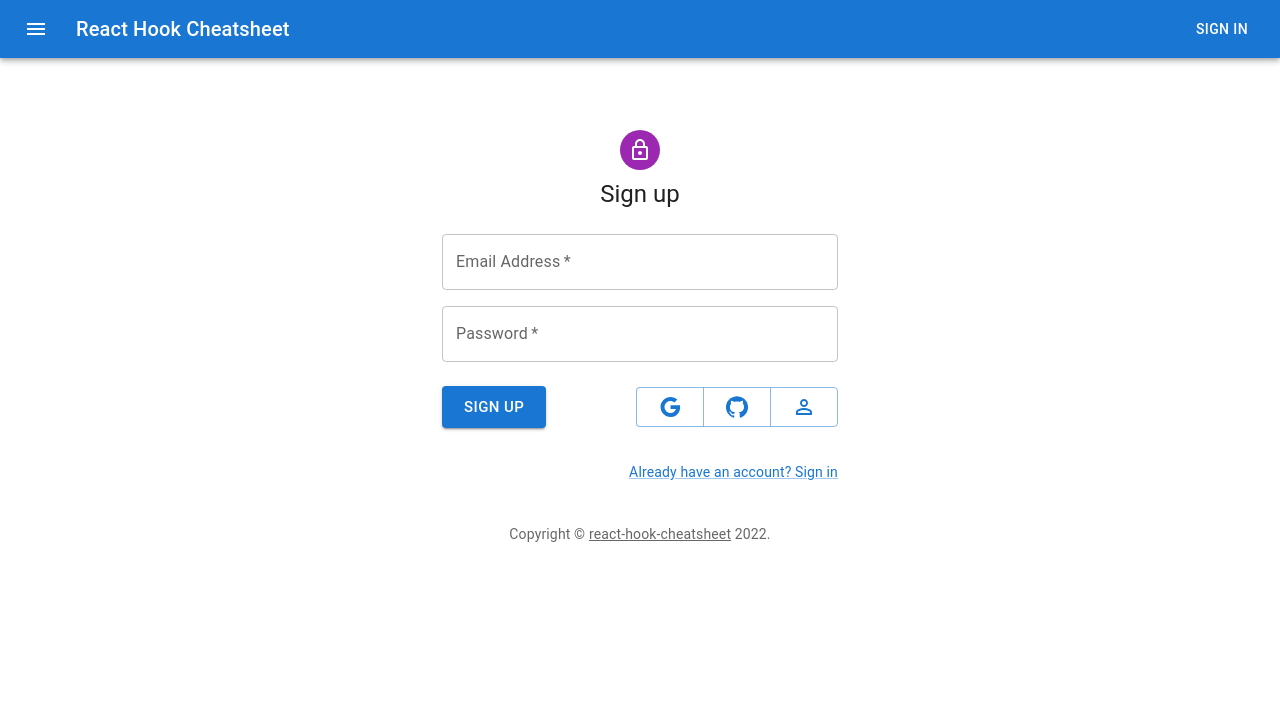
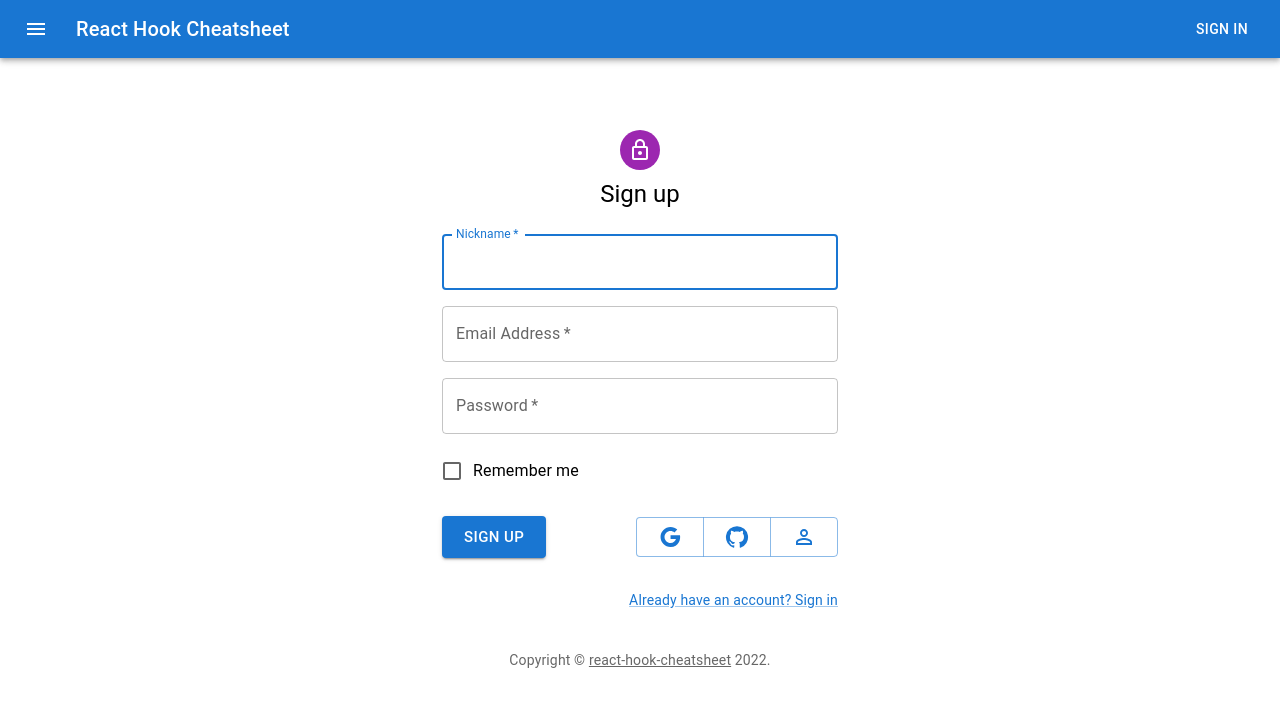
Before and after one commit to dr1verrr/react-hook-create, a React (Create React App) app: page /signup in a window 1280 px wide. Shown: the top 706 px of the page. Built offline with nearby package versions, Linux system fonts and the light colour scheme; no server answers.

Commit message:
refactor: onSubmit, add checkbox and UserName field

```diff
--- a/src/views/SignUp/SignUp.tsx
+++ b/src/views/SignUp/SignUp.tsx
@@ -4,53 +4,68 @@ import {
   Avatar,
   Box,
   Button,
+  Checkbox,
   Container,
-  CssBaseline,
+  FormControlLabel,
   Grid,
   TextField,
   Typography
 } from '@mui/material'
 import LinkMui from '@mui/material/Link'
-import { emailVerify } from 'app/actions'
-import { signup } from 'app/auth'
-import { useEffect } from 'react'
+import { reload, sendEmailVerification, updateProfile } from 'firebase/auth'
 import { useForm } from 'react-hook-form'
 import { Link } from 'react-router-dom'
 import { toast } from 'react-toastify'
+import * as yup from 'yup'
+
+import { signup } from 'app/auth'
+import { AuthButtons, Copyright } from 'components'
 import { errorHandler } from 'handlers'
-import * as yup from 'yup'
-import { AuthButtons, Copyright } from '../../components'
 
 const schema = yup.object().shape({
+  nickName: yup
+    .string()
+    .required('Nickname is a required field.')
+    .min(3, 'First Name must be at least 3 characters')
+    .max(30, 'First Name must be at most 30 characters')
+    .matches(/^[a-zA-Z0-9]+$/, 'This field cannot contain white space and special character'),
   email: yup.string().required('Email is a required field').email('Invalid email format').max(40),
   password: yup.string().required('Password is a required field').min(5).max(50)
 })
+
+type FormValues = {
+  nickName: string
+  email: string
+  password: string
+  remember: boolean
+}
 
 export default function SignUp() {
   const {
     register,
     handleSubmit,
+    watch,
     formState: { errors }
-  } = useForm({ resolver: yupResolver(schema) })
+  } = useForm<FormValues>({ resolver: yupResolver(schema) })
 
-  useEffect(() => {
-    console.log('Form errors', errors)
-  }, [errors])
+  const remember = watch('remember')
 
-  const onSubmit = ({ email, password }: any) => {
-    errorHandler(() => {
-      return signup(email, password).then((user) => {
-        toast(`User with email: ${user.email} successfully registered`, { type: 'success' })
-        emailVerify(user).then(() => {
-          toast('Sent email verification link. Please check your spam folder', { type: 'info' })
-        })
+  const onSubmit = ({ email, password, nickName }: FormValues) => {
+    errorHandler(async () => {
+      const user = await signup(email, password)
+      toast('Sign-up successfull.', { type: 'success' })
+      await updateProfile(user, { displayName: nickName })
+      reload(user)
+
+      await sendEmailVerification(user)
+      toast('Email verification sent! Please check your spam folder.', {
+        type: 'info'
       })
     })
   }
 
   return (
     <Container component='main' maxWidth='xs'>
-      <CssBaseline />
       <Box
         sx={{
           marginTop: 8,
@@ -67,7 +82,7 @@ export default function SignUp() {
         </Typography>
         <Box
           component='form'
-          autoComplete='true'
+          autoComplete={`${!!remember}`}
           noValidate
           onSubmit={handleSubmit(onSubmit)}
           sx={{ mt: 3 }}
@@ -76,12 +91,26 @@ export default function SignUp() {
             <Grid item xs={12}>
               <TextField
                 required
+                autoComplete='given-name'
+                fullWidth
+                id='nickName'
+                label='Nickname'
+                autoFocus
+                error={!!errors?.nickName}
+                helperText={errors?.nickName?.message}
+                {...register('nickName')}
+              />
+            </Grid>
+
+            <Grid item xs={12}>
+              <TextField
+                required
                 fullWidth
                 id='email'
                 type='email'
                 label='Email Address'
                 autoComplete='email'
-                error={Boolean(errors?.email?.message)}
+                error={!!errors?.email}
                 helperText={errors?.email?.message}
                 {...register('email')}
               />
@@ -94,9 +123,17 @@ export default function SignUp() {
                 type='password'
                 id='password'
                 autoComplete='new-password'
-                error={Boolean(errors?.password?.message)}
+                error={!!errors?.password}
                 helperText={errors?.password?.message}
                 {...register('password')}
+              />
+            </Grid>
+            <Grid item xs={12}>
+              <FormControlLabel
+                control={
+                  <Checkbox color='primary' defaultValue='false' {...register('remember')} />
+                }
+                label='Remember me'
               />
             </Grid>
           </Grid>
```
